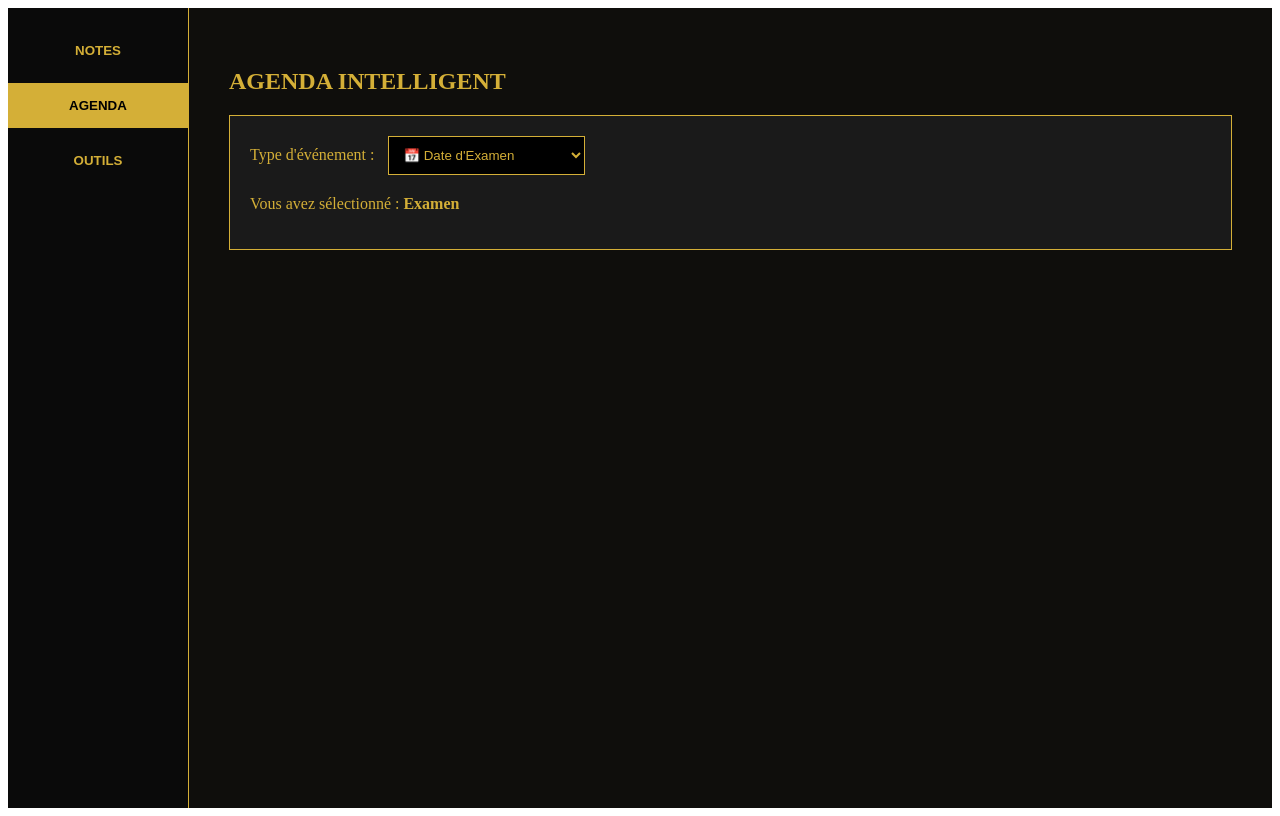
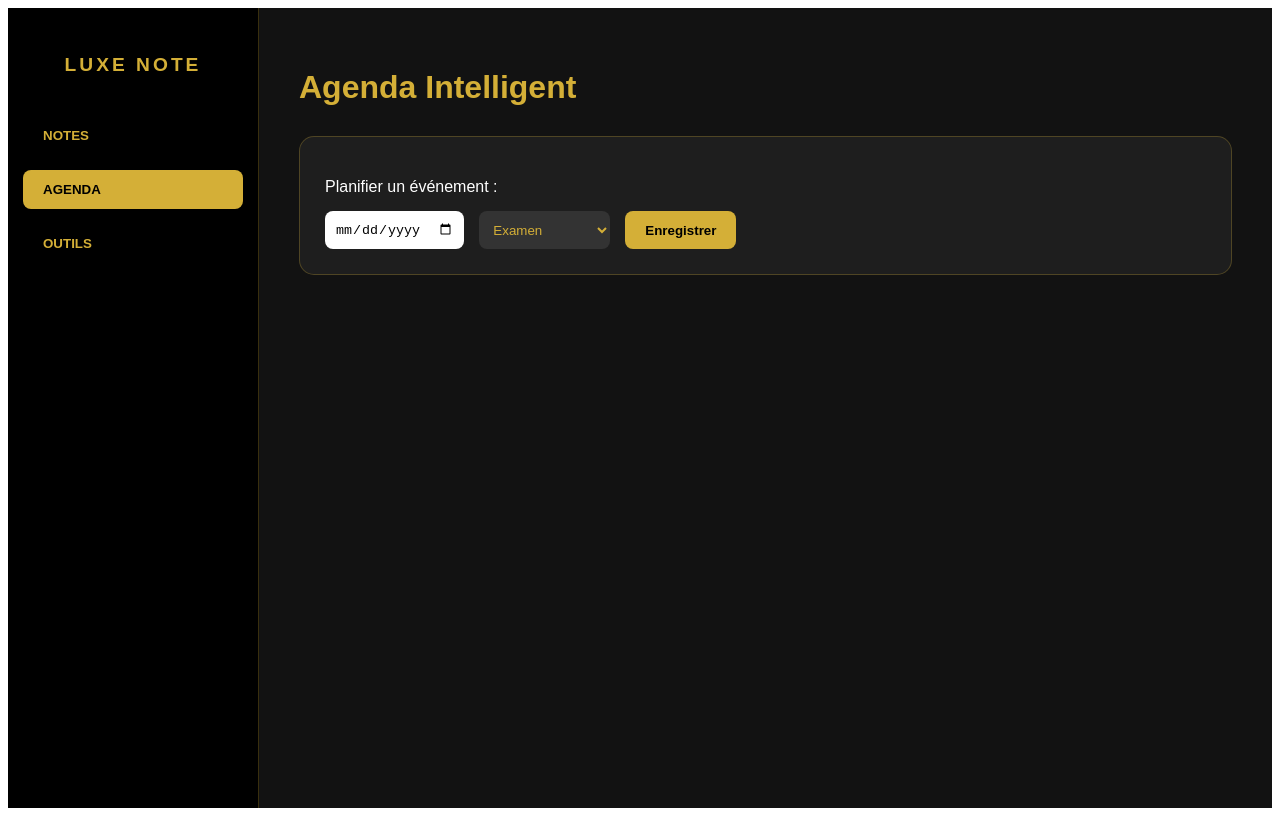
Before and after one commit to SamiraGlibert/mon-cahier-luxe, a Next.js app: page / in a window 1280 px wide. Both pictures are taken after a click on the button "AGENDA". Built offline with nearby package versions, Linux system fonts and the light colour scheme.

Commit message:
Update NoteEditor.jsx

```diff
--- a/src/components/NoteEditor.jsx
+++ b/src/components/NoteEditor.jsx
@@ -3,58 +3,81 @@ import React, { useState } from 'react';
 const NoteEditor = () => {
   const [activeTab, setActiveTab] = useState('Notes');
   const [notes, setNotes] = useState('');
-  const [typeEvent, setTypeEvent] = useState('Examen'); // Le menu déroulant
 
-  const startVoice = () => {
-    const recognition = new (window.SpeechRecognition || window.webkitSpeechRecognition)();
-    recognition.lang = 'fr-FR';
-    recognition.onresult = (e) => setNotes(prev => prev + ' ' + e.results[0][0].transcript);
-    recognition.start();
-  };
+  // Styles Modernes
+  const gold = '#d4af37';
+  const dark = '#121212';
+  const card = '#1e1e1e';
 
   return (
-    <div style={{ display: 'flex', height: '100vh', backgroundColor: '#0f0e0c', color: '#d4af37', fontFamily: 'serif' }}>
+    <div style={{ display: 'flex', height: '100vh', backgroundColor: dark, color: '#fff', fontFamily: 'sans-serif' }}>
 
-      {/* MENU LATÉRAL */}
-      <div style={{ width: '180px', borderRight: '1px solid #d4af37', padding: '20px 0', background: '#0a0a0a' }}>
+      {/* SIDEBAR MODERNE */}
+      <div style={{ width: '220px', backgroundColor: '#000', padding: '30px 15px', borderRight: `1px solid ${gold}44` }}>
+        <h2 style={{ color: gold, fontSize: '1.2rem', textAlign: 'center', marginBottom: '40px', letterSpacing: '3px' }}>LUXE NOTE</h2>
         {['Notes', 'Agenda', 'Outils'].map(tab => (
           <button key={tab} onClick={() => setActiveTab(tab)} style={{
-            width: '100%', padding: '15px', backgroundColor: activeTab === tab ? '#d4af37' : 'transparent',
-            color: activeTab === tab ? '#000' : '#d4af37', border: 'none', cursor: 'pointer', fontWeight: 'bold', marginBottom: '10px'
+            width: '100%', padding: '12px', marginBottom: '15px', borderRadius: '8px', border: 'none', cursor: 'pointer',
+            backgroundColor: activeTab === tab ? gold : 'transparent',
+            color: activeTab === tab ? '#000' : gold,
+            fontWeight: 'bold', transition: '0.3s', textAlign: 'left', paddingLeft: '20px'
           }}> {tab.toUpperCase()} </button>
         ))}
       </div>
 
-      {/* CONTENU DYNAMIQUE */}
-      <div style={{ flex: 1, padding: '40px' }}>
+      {/* CONTENU PRINCIPAL */}
+      <div style={{ flex: 1, padding: '40px', overflowY: 'auto' }}>
 
         {activeTab === 'Notes' && (
-          <div>
-            <div style={{ display: 'flex', justifyContent: 'space-between', marginBottom: '20px' }}>
-              <h2>PRISE DE NOTES</h2>
-              <button onClick={startVoice} style={{ backgroundColor: '#d4af37', color: '#000', border: 'none', padding: '10px 20px', fontWeight: 'bold', cursor: 'pointer' }}>🎤 DICTÉE VOCALE</button>
-            </div>
-            <textarea value={notes} onChange={(e) => setNotes(e.target.value)} style={{ width: '100%', height: '300px', backgroundColor: '#1a1a1a', color: '#fff', border: '1px solid #d4af37', padding: '20px' }} />
+          <div style={{ animation: 'fadeIn 0.5s' }}>
+             <div style={{ display: 'flex', justifyContent: 'space-between', alignItems: 'center', marginBottom: '20px' }}>
+                <h1 style={{ color: gold }}>Mes Notes</h1>
+                <button style={{ backgroundColor: gold, border: 'none', padding: '10px 20px', borderRadius: '20px', fontWeight: 'bold', cursor: 'pointer' }}>🎤 Dicter</button>
+             </div>
+             <textarea value={notes} onChange={(e) => setNotes(e.target.value)} placeholder="Commencez à rédiger..."
+               style={{ width: '100%', height: '70vh', backgroundColor: card, color: '#eee', border: `1px solid ${gold}33`, borderRadius: '15px', padding: '25px', fontSize: '1.1rem', outline: 'none', boxShadow: '0 10px 30px rgba(0,0,0,0.5)' }} />
           </div>
         )}
 
         {activeTab === 'Agenda' && (
-          <div>
-            <h2>AGENDA INTELLIGENT</h2>
-            <div style={{ marginTop: '20px', border: '1px solid #d4af37', padding: '20px', background: '#1a1a1a' }}>
-              <label>Type d'événement : </label>
-              {/* VOICI LE MENU DÉROULANT QUI FONCTIONNE */}
-              <select value={typeEvent} onChange={(e) => setTypeEvent(e.target.value)} style={{ padding: '10px', background: '#000', color: '#d4af37', border: '1px solid #d4af37', marginLeft: '10px' }}>
-                <option value="Examen">📅 Date d'Examen</option>
-                <option value="Dépôt">📤 Date de Dépôt (Cours)</option>
-                <option value="Révision">📖 Séance de Révision</option>
-              </select>
-              <p style={{ marginTop: '20px' }}>Vous avez sélectionné : <strong>{typeEvent}</strong></p>
+          <div style={{ animation: 'fadeIn 0.5s' }}>
+            <h1 style={{ color: gold, marginBottom: '30px' }}>Agenda Intelligent</h1>
+            <div style={{ backgroundColor: card, padding: '25px', borderRadius: '15px', border: `1px solid ${gold}44` }}>
+              <p style={{ marginBottom: '15px' }}>Planifier un événement :</p>
+              <div style={{ display: 'flex', gap: '15px', flexWrap: 'wrap' }}>
+                <input type="date" style={{ padding: '10px', borderRadius: '8px', border: 'none' }} />
+                <select style={{ padding: '10px', borderRadius: '8px', backgroundColor: '#333', color: gold, border: 'none' }}>
+                  <option>Examen</option>
+                  <option>Dépôt de cours</option>
+                  <option>Rappel</option>
+                </select>
+                <button style={{ backgroundColor: gold, padding: '10px 20px', borderRadius: '8px', border: 'none', fontWeight: 'bold' }}>Enregistrer</button>
+              </div>
             </div>
           </div>
         )}
 
+        {activeTab === 'Outils' && (
+          <div style={{ animation: 'fadeIn 0.5s' }}>
+            <h1 style={{ color: gold, marginBottom: '30px' }}>Widgets</h1>
+            <div style={{ display: 'flex', gap: '30px' }}>
+              <div style={{ backgroundColor: card, padding: '20px', borderRadius: '15px', border: `1px solid ${gold}44`, width: '250px' }}>
+                <h3 style={{ color: gold }}>Calculatrice</h3>
+                <div style={{ background: '#000', height: '40px', marginBottom: '10px', borderRadius: '5px' }}></div>
+                <div style={{ display: 'grid', gridTemplateColumns: 'repeat(4, 1fr)', gap: '5px' }}>
+                  {[1,2,3,'+',4,5,6,'-',7,8,9,'*',0,'C','=','/'].map(n => (
+                    <button key={n} style={{ padding: '10px', background: '#333', color: gold, border: 'none', borderRadius: '5px' }}>{n}</button>
+                  ))}
+                </div>
+              </div>
+            </div>
+          </div>
+        )}
       </div>
+
+      <style>{`
+        @keyframes fadeIn { from { opacity: 0; transform: translateY(10px); } to { opacity: 1; transform: translateY(0); } }
+      `}</style>
     </div>
   );
 };
```
